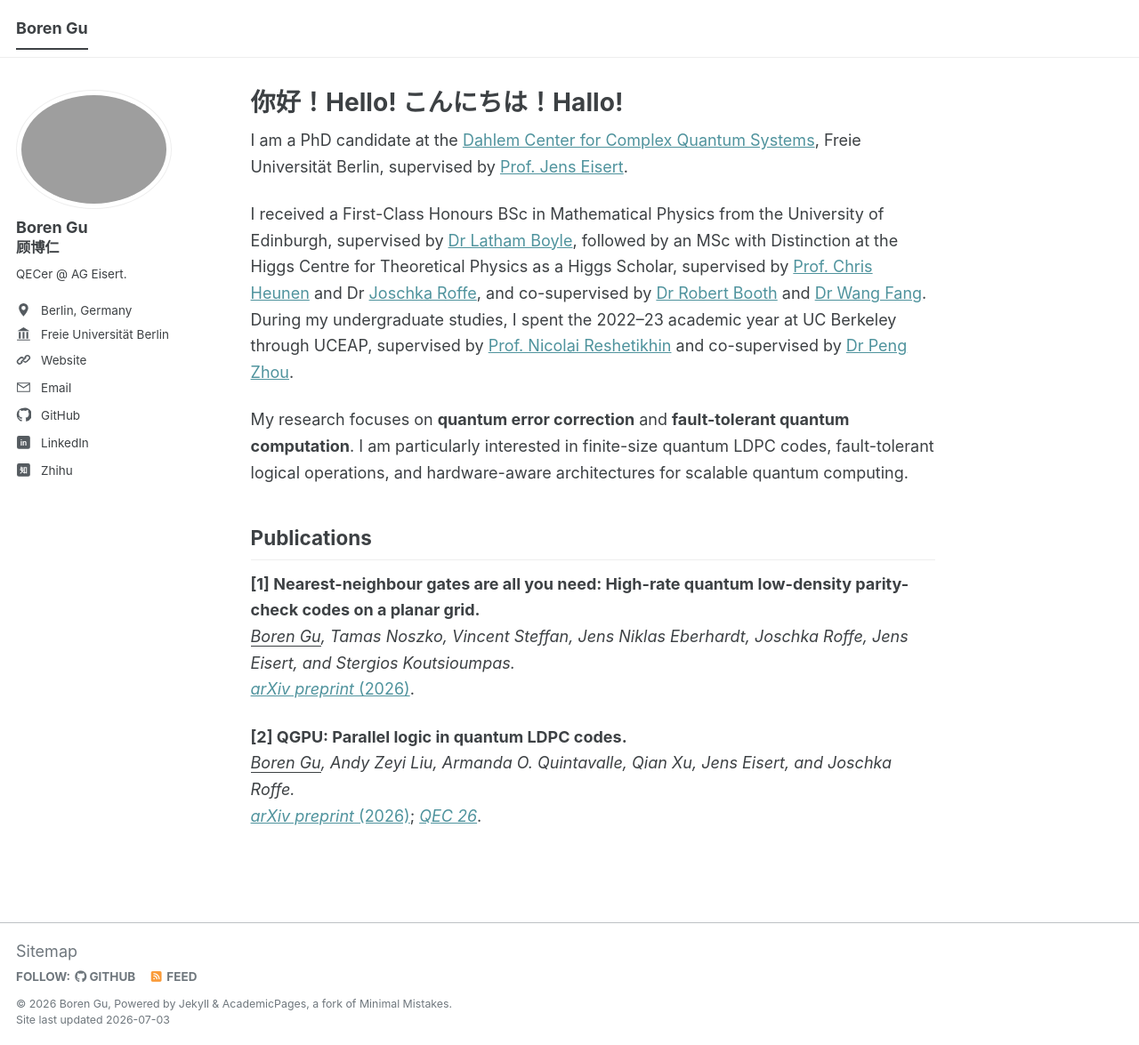
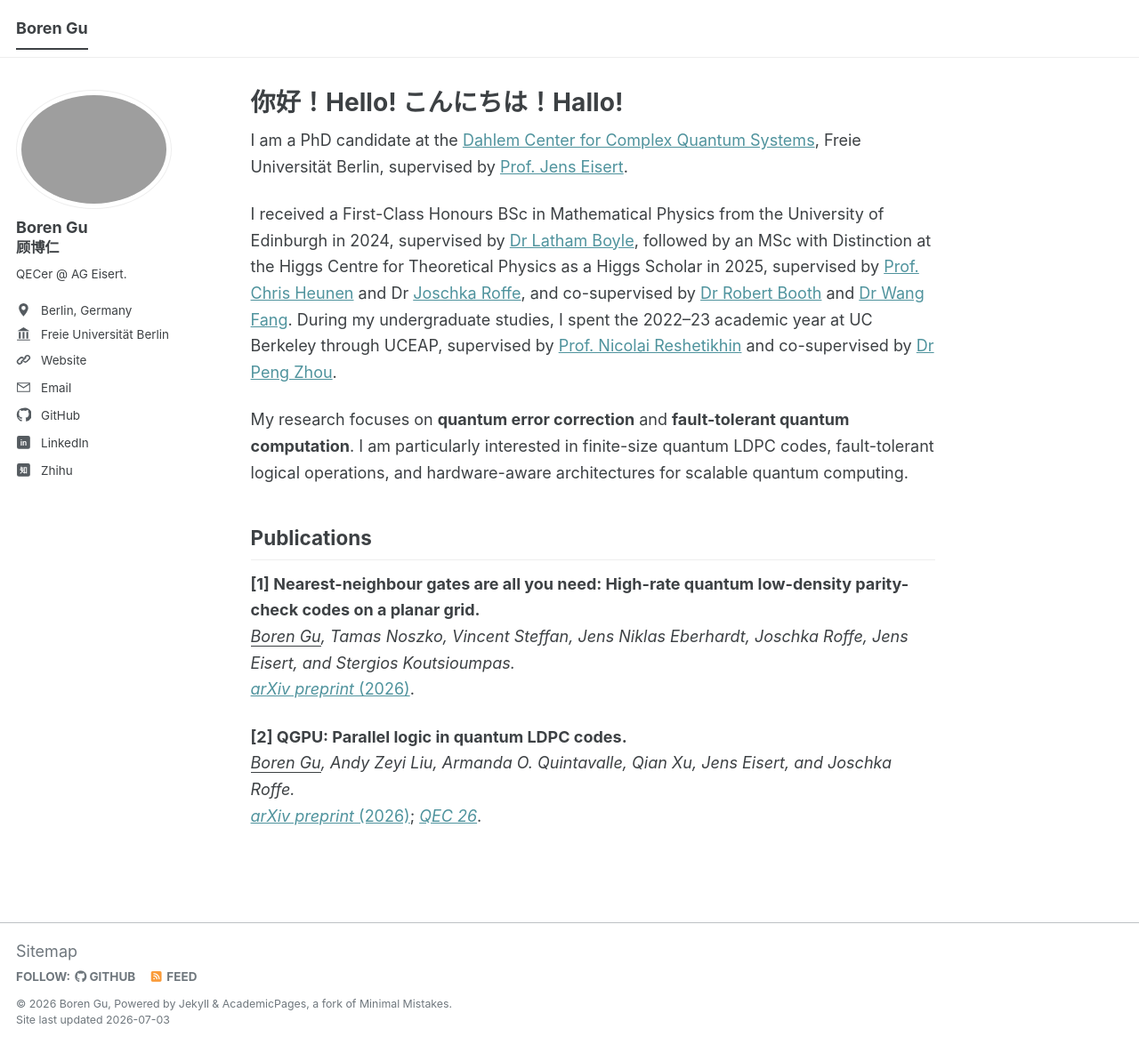
Before and after one commit to BorenGu/borengu_com, a Jekyll site: the page built from _pages/about.md, in a window 1280 px wide and 1175 px high. Shown: the whole window at 89% size. Built offline with Jekyll 4.4.1, drawn with Linux system fonts in a browser that asks for light colours; a script bundle is joined from its source files by our own code; library files that are not in the unit come from our copies.

Commit message:
Revise education details in about.md
Updated educational background with correct graduation years.

```diff
--- a/_pages/about.md
+++ b/_pages/about.md
@@ -10,7 +10,7 @@ redirect_from:
 
 I am a PhD candidate at the [Dahlem Center for Complex Quantum Systems](https://www.physik.fu-berlin.de/en/einrichtungen/ag/ag-eisert/index.html), Freie Universität Berlin, supervised by [Prof. Jens Eisert](https://en.wikipedia.org/wiki/Jens_Eisert).
 
-I received a First-Class Honours BSc in Mathematical Physics from the University of Edinburgh, supervised by [Dr Latham Boyle](https://scholar.google.com/citations?user=8d3IJXAAAAAJ&hl=en), followed by an MSc with Distinction at the Higgs Centre for Theoretical Physics as a Higgs Scholar, supervised by [Prof. Chris Heunen](https://homepages.inf.ed.ac.uk/cheunen/) and Dr [Joschka Roffe](https://roffe.eu/), and co-supervised by [Dr Robert Booth](https://scholar.google.com/citations?user=YMsAJG8AAAAJ&hl=en) and [Dr Wang Fang](https://njuwfang.github.io/). During my undergraduate studies, I spent the 2022–23 academic year at UC Berkeley through UCEAP, supervised by [Prof. Nicolai Reshetikhin](https://en.wikipedia.org/wiki/Nicolai_Reshetikhin) and co-supervised by [Dr Peng Zhou](https://sites.google.com/view/pzhou/).
+I received a First-Class Honours BSc in Mathematical Physics from the University of Edinburgh in 2024, supervised by [Dr Latham Boyle](https://scholar.google.com/citations?user=8d3IJXAAAAAJ&hl=en), followed by an MSc with Distinction at the Higgs Centre for Theoretical Physics as a Higgs Scholar in 2025, supervised by [Prof. Chris Heunen](https://homepages.inf.ed.ac.uk/cheunen/) and Dr [Joschka Roffe](https://roffe.eu/), and co-supervised by [Dr Robert Booth](https://scholar.google.com/citations?user=YMsAJG8AAAAJ&hl=en) and [Dr Wang Fang](https://njuwfang.github.io/). During my undergraduate studies, I spent the 2022–23 academic year at UC Berkeley through UCEAP, supervised by [Prof. Nicolai Reshetikhin](https://en.wikipedia.org/wiki/Nicolai_Reshetikhin) and co-supervised by [Dr Peng Zhou](https://sites.google.com/view/pzhou/).
 
 My research focuses on **quantum error correction** and **fault-tolerant quantum computation**. I am particularly interested in finite-size quantum LDPC codes, fault-tolerant logical operations, and hardware-aware architectures for scalable quantum computing.
 
```
